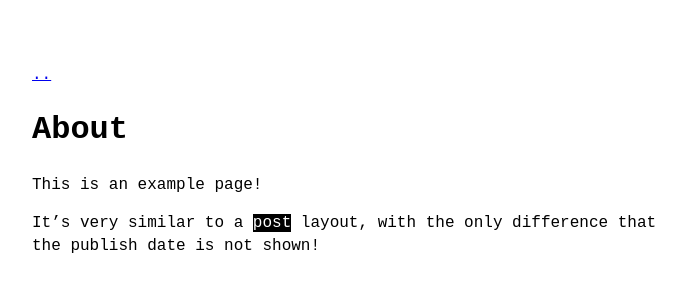
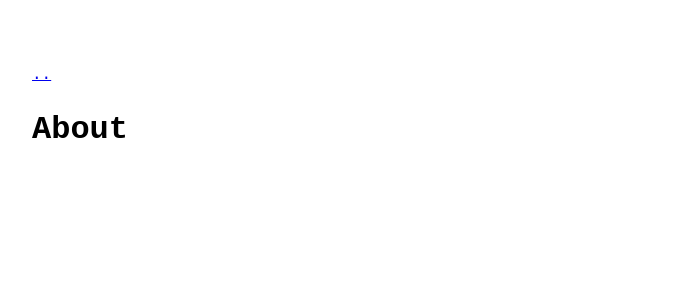
Before and after one commit to rthotakura97/rthotakura97.github.io, a Jekyll site: the page built from about.md, in a window 1280 px wide. Shown: the top 300 px of the page, without its empty margins (288-974 px from the left). Built offline with Jekyll 4.4.1, drawn with Linux system fonts in a browser that asks for light colours.

Commit message:
Update site

```diff
--- a/_config.yml
+++ b/_config.yml
@@ -4,7 +4,6 @@ email: rthotakura97@gmail.com # email of site's author
 url: https://rohitthotakura.com # root address of the site
 baseurl: "" # subpath of the site, e.g. "/blog" (leave it blank "" if you're site shouldn't use a subpath)
 description: > # description of the site (multiple lines allowed)
-  software engineer.
 
 permalink: /:slug.html
 
--- a/about.md
+++ b/about.md
@@ -2,7 +2,3 @@
 layout: page
 title: About
 ---
-
-This is an example page!
-
-It's very similar to a `post` layout, with the only difference that the publish date is not shown!
```
Also changed, not shown: _data/menu.yml (line endings or trailing spaces).
